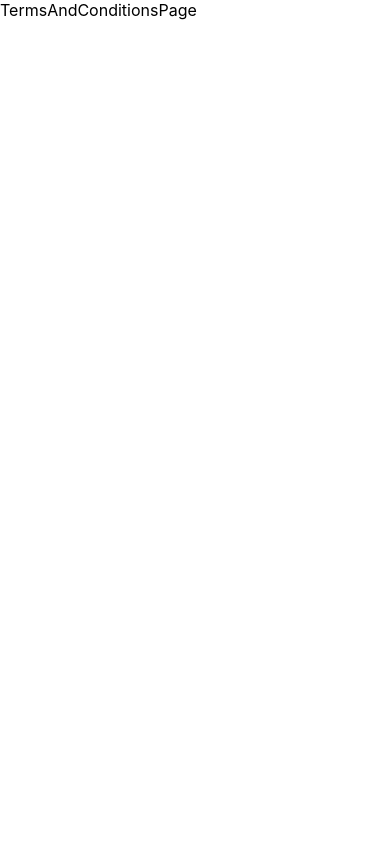
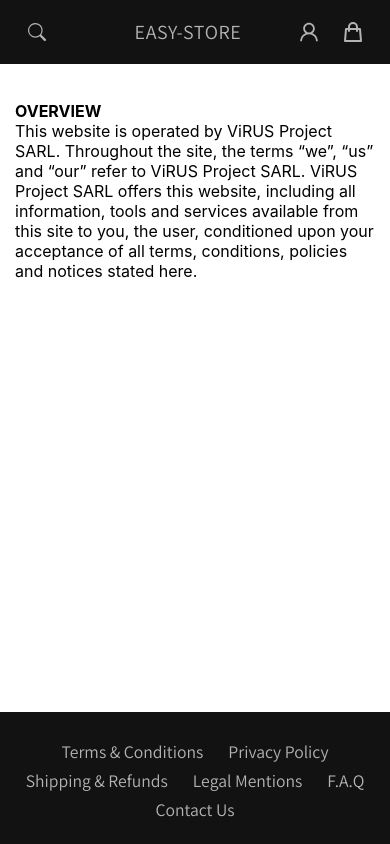
Before and after one commit to lletierce/easy-store-demo, a React (Create React App) app: page /terms-of-services in a window 390 px wide. Built offline with nearby package versions, Linux system fonts and the light colour scheme.

Commit message:
💄  F02a: LEGISLATION >TermsAndConditionsPage >Add responsive layout

```diff
--- a/src/components/pages/legislation/TermsAndConditionsPage.js
+++ b/src/components/pages/legislation/TermsAndConditionsPage.js
@@ -1,5 +1,55 @@
+import styled from 'styled-components'
+import Header from '../home/Header'
+import Footer from '../home/Footer'
+
 export default function TermsAndConditionsPage() {
   return (
-    <div>TermsAndConditionsPage</div>
+    <TermsAndConditionsPageStyled>
+      <Header/>
+      <div className='content'>
+        <p>
+          <strong>OVERVIEW</strong>
+          <br/>
+          This website is operated by ViRUS Project SARL. Throughout the site, the terms “we”, “us” and “our” refer to ViRUS Project SARL. ViRUS Project SARL offers this website, including all information, tools and services available from this site to you, the user, conditioned upon your acceptance of all terms, conditions, policies and notices stated here.
+        </p>
+      </div>
+      <Footer/>
+    </TermsAndConditionsPageStyled>
   )
 }
+
+const TermsAndConditionsPageStyled = styled.div`
+  height: 100vh;
+  display: grid;
+  grid-template-areas:  "header"
+                        "maincontent"
+                        "footer";
+  grid-template-rows:    64px 1fr 132px;
+
+  .content{
+    /* background: pink; */
+
+    max-width: 1200px;
+    height: max-content;
+
+    margin: 0 auto;
+    padding: 21px 15px;
+  }
+
+  @media screen and (min-width: 750px) {
+    grid-template-rows: 84px 1fr 132px;
+
+    .content{
+      padding: 28px 90px;
+    }
+  }
+
+  @media screen and (min-width: 990px) {
+    grid-template-rows: 84px 1fr 132px;
+
+    .content{
+      max-width: 726px;
+      padding: 28px 0;
+    }
+  }
+`;
```
